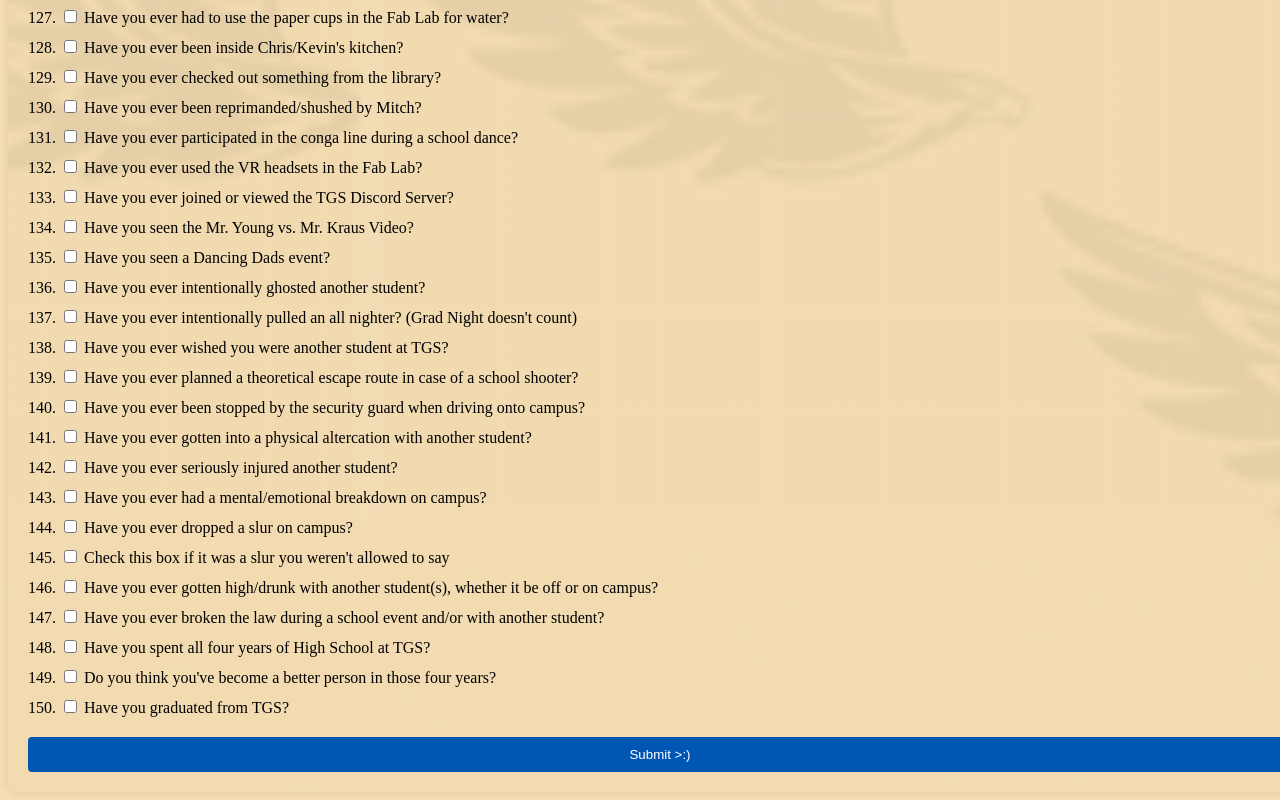
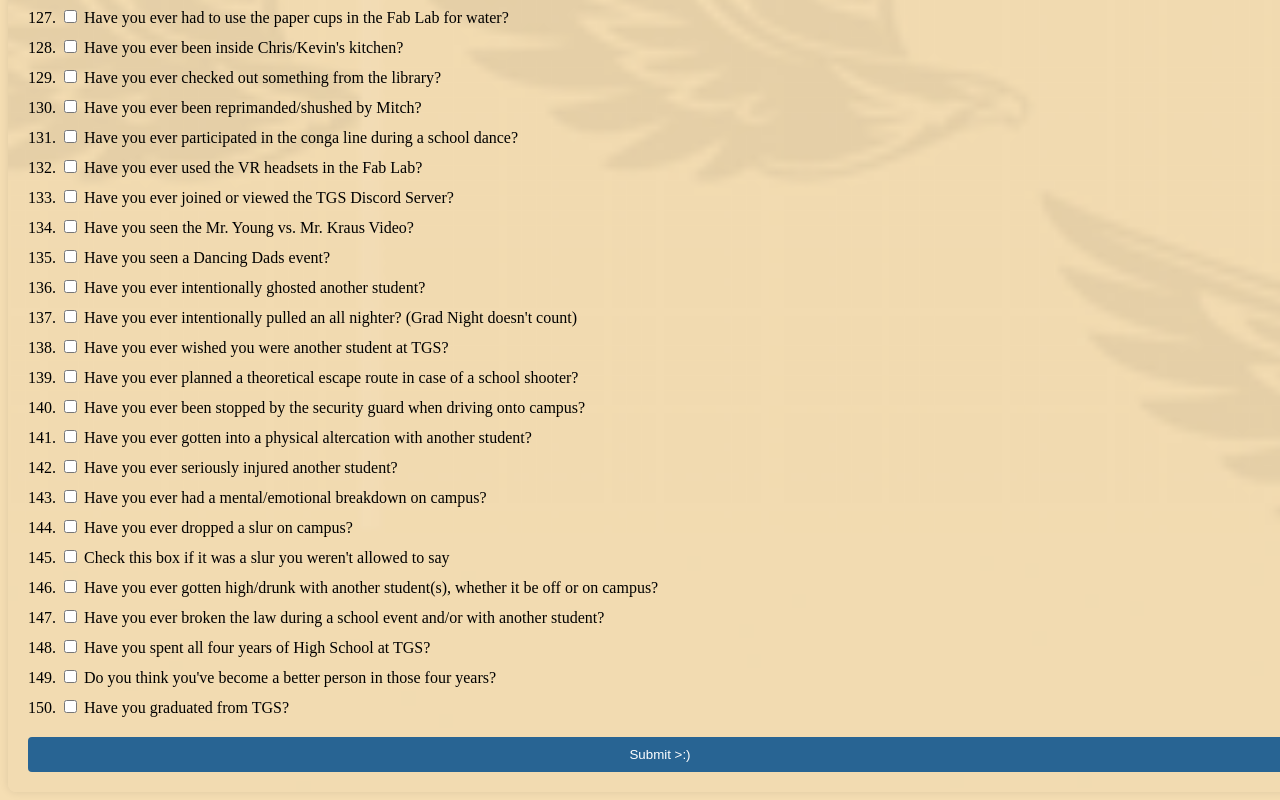
Before and after one commit to EsanSanSan/tgsricepurity, a plain HTML site: page index.html in a window 1280 px wide. Shown: the part 4157-4957 px from the top of the page. Drawn offline with Linux system fonts and the light colour scheme.

Commit message:
changed button color

```diff
--- a/styles.css
+++ b/styles.css
@@ -47,7 +47,7 @@ button {
     display: block;
     width: 100%;
     padding: 10px;
-    background-color: #0056b3;
+    background-color: #286493;
     color: #fff;
     border: none;
     border-radius: 4px;
```
